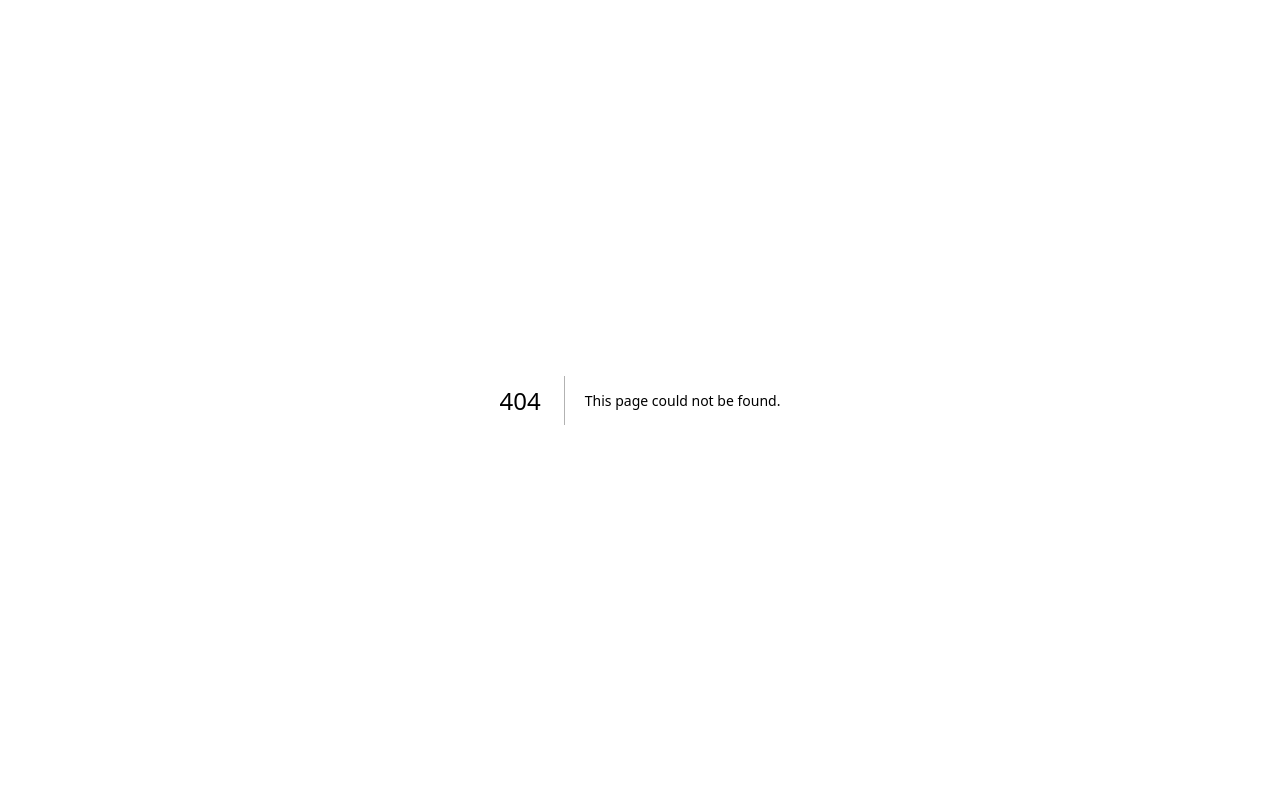
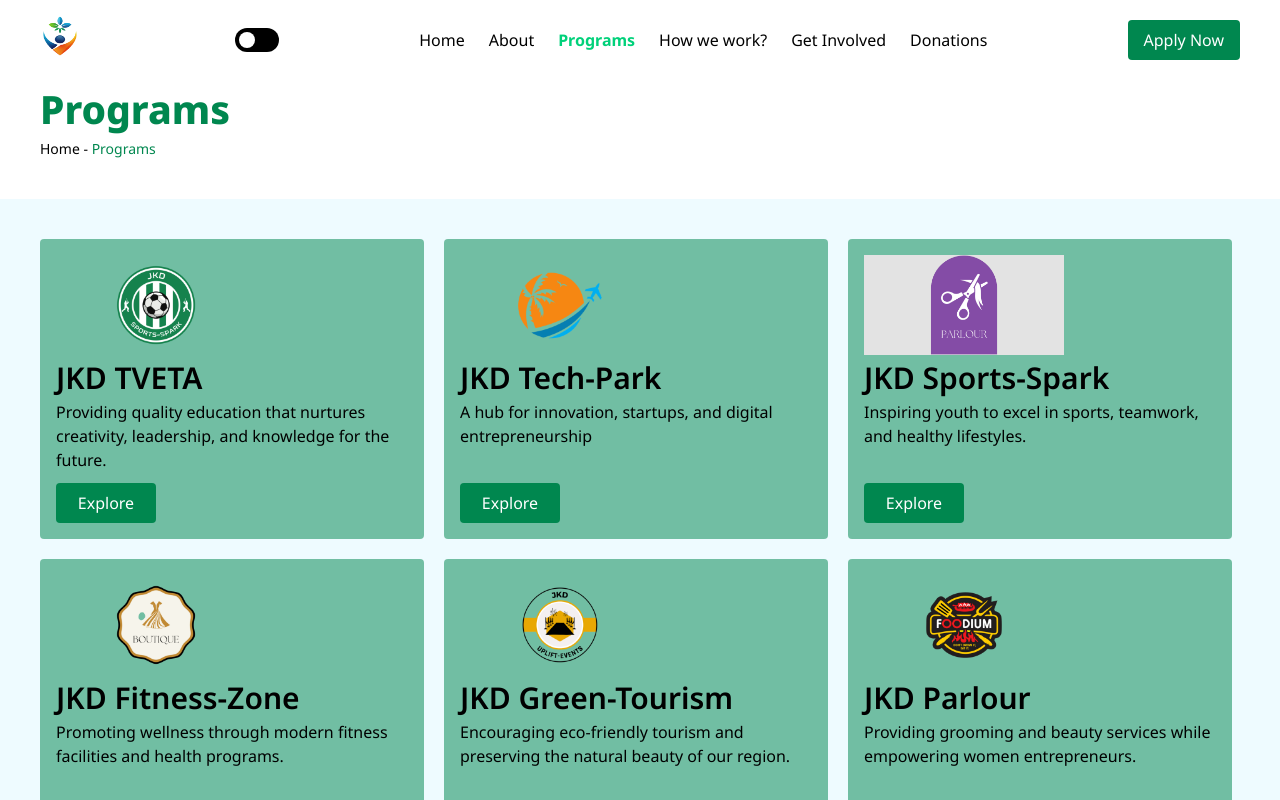
Before and after one commit to abdul-samad-91/JKD_Organization, a Next.js app: page /programs in a window 1280 px wide. Before the commit this address had no page. Shown: the top 800 px of the page. Built offline with nearby package versions, Linux system fonts and the light colour scheme.

Commit message:
add program page also style it for large screen and implent dark and light theme functionality

```diff
--- /dev/null
+++ b/src/app/programs/page.js
@@ -0,0 +1,110 @@
+'use client'
+import Footer from '@/component/Footer'
+import Header from '@/component/Header'
+import { useGlobal } from '@/context/GlobleContext'
+import { useRouter } from 'next/navigation'
+import React from 'react'
+import program1 from "../../../public/progaram-1.png";
+import program2 from "../../../public/progaram-2.png";
+import program3 from "../../../public/progaram-3.png";
+import program4 from "../../../public/progaram-4.png";
+import program5 from "../../../public/progaram-5.png";
+import program6 from "../../../public/progaram-6.png";
+import program7 from "../../../public/progaram-7.png";
+import program8 from "../../../public/progaram-8.png";
+import program9 from "../../../public/progaram-9.png";
+import Image from 'next/image'
+
+
+const allprograms = [
+  {
+    title: "JKD TVETA",
+    description:
+      "Providing quality education that nurtures creativity, leadership, and knowledge for the future.",
+    pIcon: program2,
+  },
+  {
+    title: "JKD Tech-Park",
+    description: "A hub for innovation, startups, and digital entrepreneurship",
+    pIcon: program3,
+  },
+  {
+    title: "JKD Sports-Spark",
+    description:
+      "Inspiring youth to excel in sports, teamwork, and healthy lifestyles.",
+    pIcon: program4,
+  },
+  {
+    title: "JKD Fitness-Zone",
+    description:
+      "Promoting wellness through modern fitness facilities and health programs.",
+    pIcon: program5,
+  },
+  {
+    title: "JKD Green-Tourism",
+    description:
+      "Encouraging eco-friendly tourism and preserving the natural beauty of our region.",
+    pIcon: program6,
+  },
+  {
+    title: "JKD Parlour",
+    description:
+      "Providing grooming and beauty services while empowering women entrepreneurs.",
+    pIcon: program7,
+  },
+  {
+    title: "JKD Boutique",
+    description:
+      "Showcasing fashion and culture through unique designs and creative clothing.",
+    pIcon: program8,
+  },
+  {
+    title: "JKD Uplift-Events",
+    description:
+      "Celebrating food culture with a variety of delicious and innovative cuisines.",
+    pIcon: program9,
+  },
+];
+
+const Programs = () => {
+    const router = useRouter();
+    const {theme} = useGlobal();
+  return (
+    < div className={` h-screen w-full  flex flex-col justify-between `}>
+      <Header />
+      <div className={`${theme === 'light' ? 'bg-white text-black':'bg-black text-white'} flex flex-col items-center mt-20`}>
+        <div className=' w-full lg:w-[1200px]'>
+            <h1 className={`${theme === 'light' ? 'text-[#00874F]': 'text-[#177faa]'} text-start w-full lg:text-[39px] lg:font-extrabold font-bold  `}>Programs</h1>
+            <div className='text-sm'>
+                <span className={`${theme === 'light' ? 'text-gray-800': 'text-white'}} cursor-pointer`} onClick={()=> router.push('/')}>Home - </span>
+                <span className={`${theme === 'light' ? 'text-[#00874F]': 'text-[#177faa] '} cursor-pointer`} >Programs</span>
+            </div>
+        </div>
+        {/* program page content */}
+        <section className={`${theme === 'light' ? 'bg-[#eefbff]':'bg-black'} w-full flex flex-col items-center my-10 py-10`}>
+          <div className='w-[1200px] flex gap-5 flex-wrap justify-start'>
+          {
+            allprograms?.map((program , index)=>
+              <div key={index} className={`p-4 ${theme === 'dark' ? 'bg-[#177eaa94]' : 'bg-[#00874f85]'} flex flex-col justify-between  h-[300px] relative  w-[32%] rounded`}>
+                <div>
+                  <Image src={program.pIcon} className='relative top-0 w-[200px] object-cover h-[100px]' alt='icon' />
+                  <div className='  w-full '>
+                    <h3 className='text-[30px] font-semibold w-full'>{program.title}</h3>
+                    <p>{program.description}</p>
+                  </div>
+                </div>
+                <button className={` w-[100px] px-4 py-2 rounded ${theme === 'light' ? 'bg-[#00874F] hover:text-white hover:bg-black': 'hover:text-black hover:bg-white bg-[#177faa]'} transition cursor-pointer text-white text-sm md:text-[14px] lg:text-base`}>
+                  Explore
+                </button>
+              </div>
+            )
+          }
+          </div>
+        </section>
+      </div>
+      <Footer />
+    </div>
+  )
+}
+
+export default Programs
--- a/src/component/Footer.js
+++ b/src/component/Footer.js
@@ -20,7 +20,7 @@ export default function Footer() {
   const  pages = [
     {path:'/' , name:'Home'},
     {path:'/about-us' , name:'About'},
-    {path:'#' , name:'Programs'},
+    {path:'/programs' , name:'Programs'},
     // {path:'#' , name:'Achievements'},
     {path:'#' , name:'How we work?'},
     {path:'#' , name:'Get Involved'},
--- a/src/component/Header.js
+++ b/src/component/Header.js
@@ -9,7 +9,7 @@ import { useRouter  , usePathname } from "next/navigation"
 // // Green: #00874F
 
 export default function Header() {
-  const  pages = [{path:'/' , name:'Home'},{path:'/about-us' , name:'About'},{path:'#' , name:'Programs'},{path:'#' , name:'How we work?'},{path:'#' , name:'Get Involved'},{path:'#' , name:'Donations'}]
+  const  pages = [{path:'/' , name:'Home'},{path:'/about-us' , name:'About'},{path:'/programs' , name:'Programs'},{path:'#' , name:'How we work?'},{path:'#' , name:'Get Involved'},{path:'#' , name:'Donations'}]
   const {theme , setTheme} = useGlobal();
   const router = useRouter();
   const pathname = usePathname();
```
